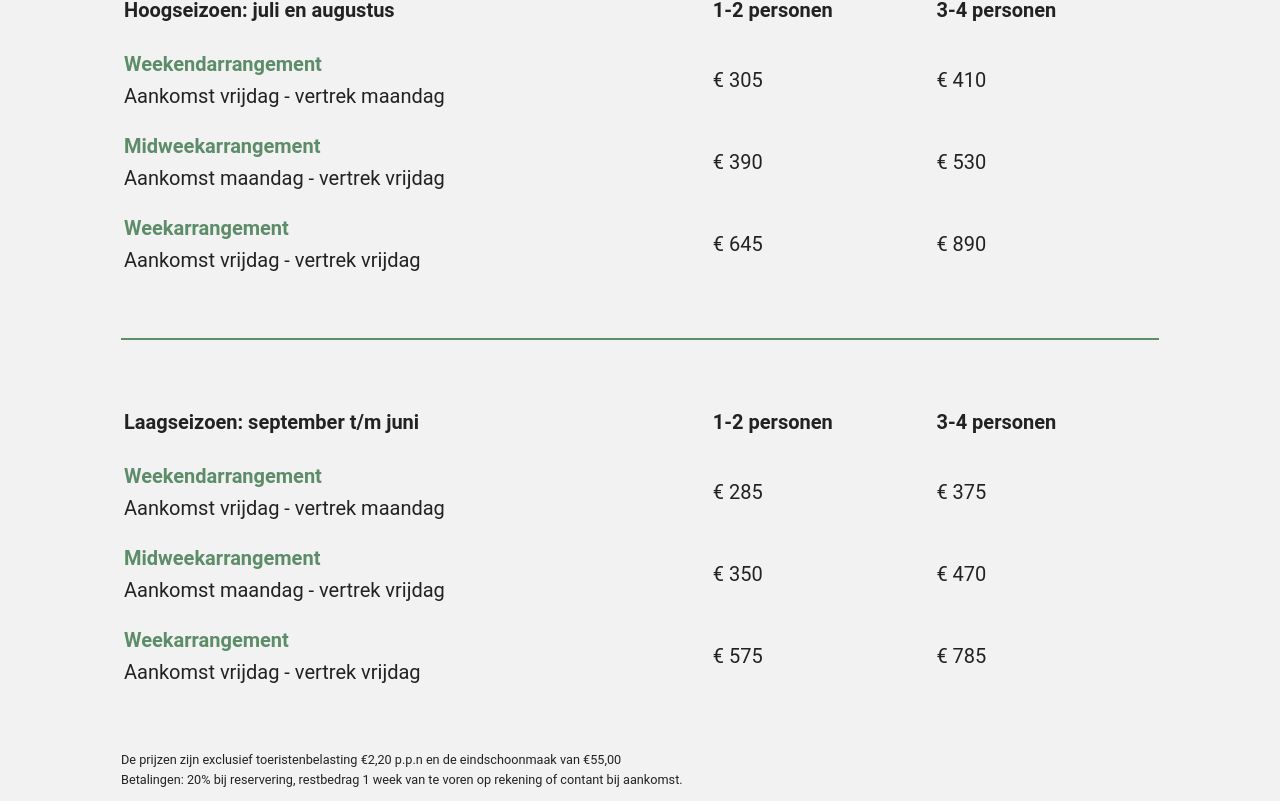
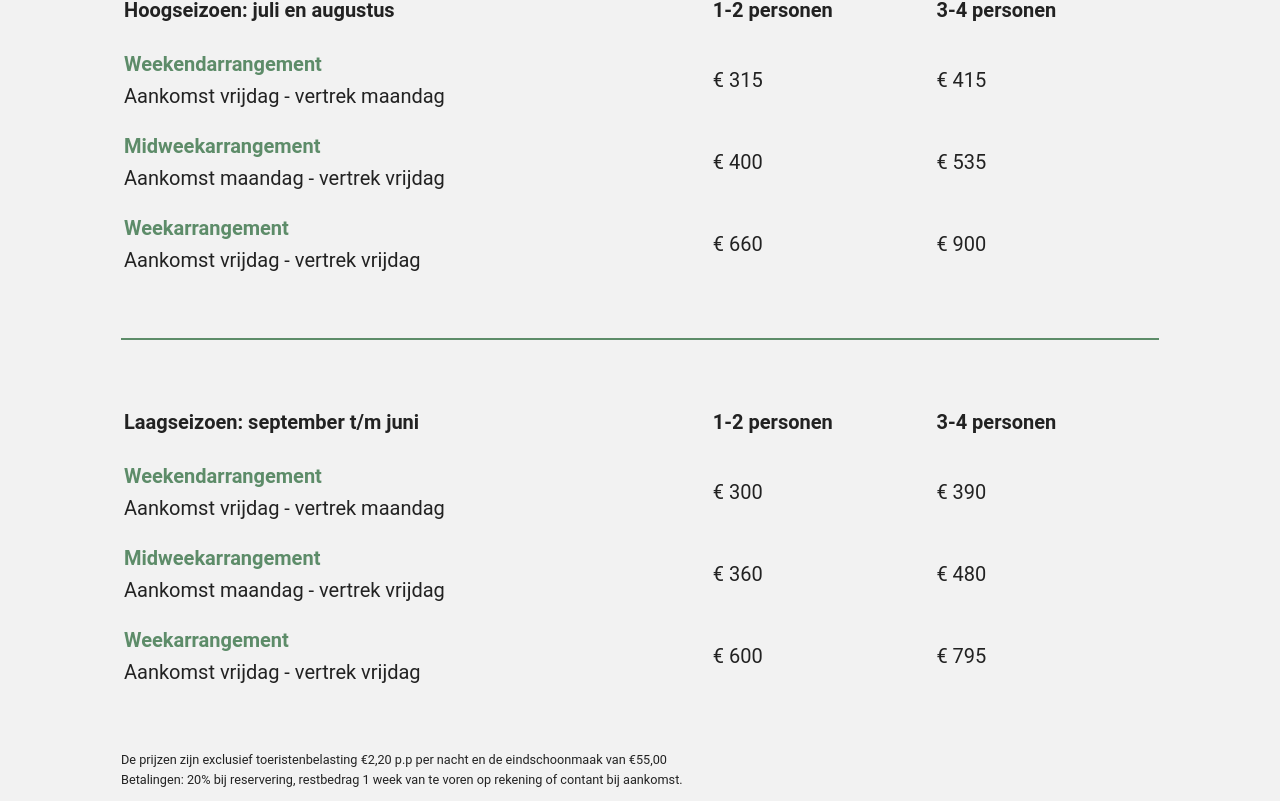
Before and after one commit to Marlies1989/LogementDwarssgracht, a Vue app: page / in a window 1280 px wide. Shown: the part 3519-4320 px from the top of the page. Built offline with nearby package versions, Linux system fonts and the light colour scheme.

Commit message:
Update tarieven 2026

```diff
--- a/src/components/Tarieven.vue
+++ b/src/components/Tarieven.vue
@@ -10,18 +10,18 @@
                     </tr>
                     <tr>
                         <td><h5>Weekendarrangement</h5>Aankomst vrijdag - vertrek maandag</td>
-                        <td>€ 305</td>
-                        <td>€ 410</td>
+                        <td>€ 315</td>
+                        <td>€ 415</td>
                     </tr>
                     <tr>
                         <td><h5>Midweekarrangement</h5>Aankomst maandag - vertrek vrijdag</td>
-                        <td>€ 390</td>
-                        <td>€ 530</td>
+                        <td>€ 400</td>
+                        <td>€ 535</td>
                     </tr>
                     <tr>
                         <td><h5>Weekarrangement</h5>Aankomst vrijdag - vertrek vrijdag</td>
-                        <td>€ 645</td>
-                        <td>€ 890</td>
+                        <td>€ 660</td>
+                        <td>€ 900</td>
                     </tr>
                 </tbody>
             </table>
@@ -37,24 +37,24 @@
                     </tr>
                     <tr>
                         <td><h5>Weekendarrangement</h5>Aankomst vrijdag - vertrek maandag</td>
-                        <td>€ 285</td>
-                        <td>€ 375</td>
+                        <td>€ 300</td>
+                        <td>€ 390</td>
                     </tr>
                     <tr>
                         <td><h5>Midweekarrangement</h5>Aankomst maandag - vertrek vrijdag</td>
-                        <td>€ 350</td>
-                        <td>€ 470</td>
+                        <td>€ 360</td>
+                        <td>€ 480</td>
                     </tr>
                     <tr>
                         <td><h5>Weekarrangement</h5>Aankomst vrijdag - vertrek vrijdag</td>
-                        <td>€ 575</td>
-                        <td>€ 785</td>
+                        <td>€ 600</td>
+                        <td>€ 795</td>
                     </tr>
                 </tbody>
             </table>
 
            <div class="info-block">
-                <p>De prijzen zijn exclusief toeristenbelasting €2,20 p.p.n en de eindschoonmaak van €55,00<br>
+                <p>De prijzen zijn exclusief toeristenbelasting €2,20 p.p per nacht en de eindschoonmaak van €55,00<br>
                     Betalingen: 20% bij reservering, restbedrag 1 week van te voren op rekening of contant bij aankomst.</p>
                 <p>Aankomsttijd: vanaf 15:00 uur.<br>
                     Vertrektijd: voor 11:00 uur.</p>
```
